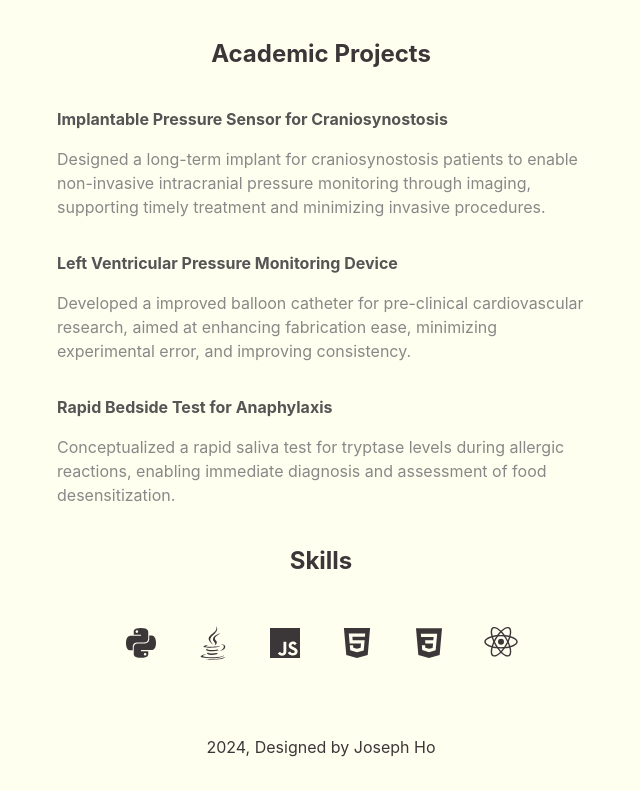
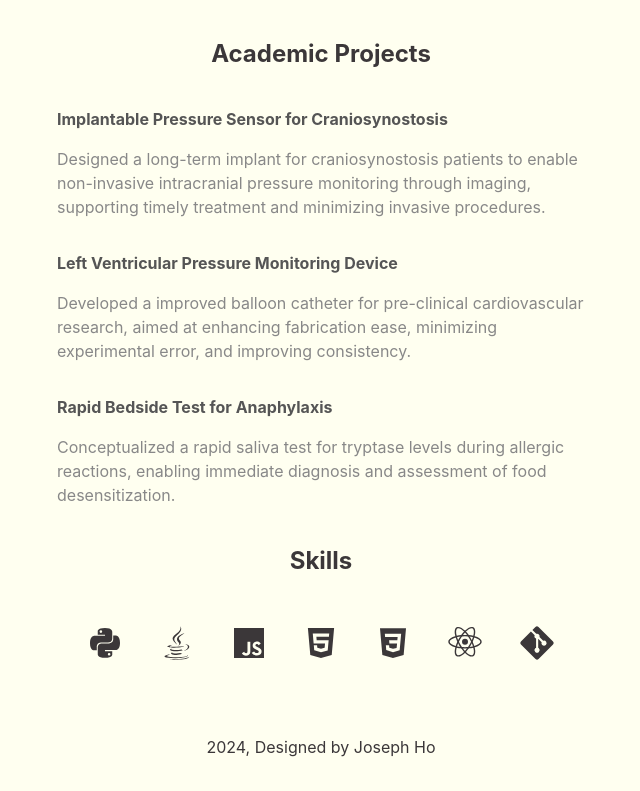
Before and after one commit to josephh2o/josephh2o.github.io, a React (Vite) app: page /resume in a window 1280 px wide. Shown: the part 558-1349 px from the top of the page, without its empty margins (319-959 px from the left). Built offline with nearby package versions, Linux system fonts and the light colour scheme.

Commit message:
edited a few files

```diff
--- a/src/pages/resume.tsx
+++ b/src/pages/resume.tsx
@@ -1,4 +1,12 @@
-import { BiLogoPython, BiLogoJava, BiLogoJavascript, BiLogoHtml5, BiLogoCss3, BiLogoReact } from "react-icons/bi";
+import {
+    BiLogoPython,
+    BiLogoJava,
+    BiLogoJavascript,
+    BiLogoHtml5,
+    BiLogoCss3,
+    BiLogoReact,
+    BiLogoGit
+} from "react-icons/bi";
 import uwLogo from '../assets/uw-logo.svg'
 import Card from '../components/card'
 import '../css/resume.css'
@@ -50,6 +58,7 @@ function Resume() {
                 <BiLogoHtml5 aria-label="HTML5"/>
                 <BiLogoCss3 aria-label="CSS3"/>
                 <BiLogoReact aria-label="React"/>
+                <BiLogoGit aria-label="Git"/>
             </div>
         </div>
     );
```
Also changed, not shown: 1 other file (tests, documents, lock files or other folders).
